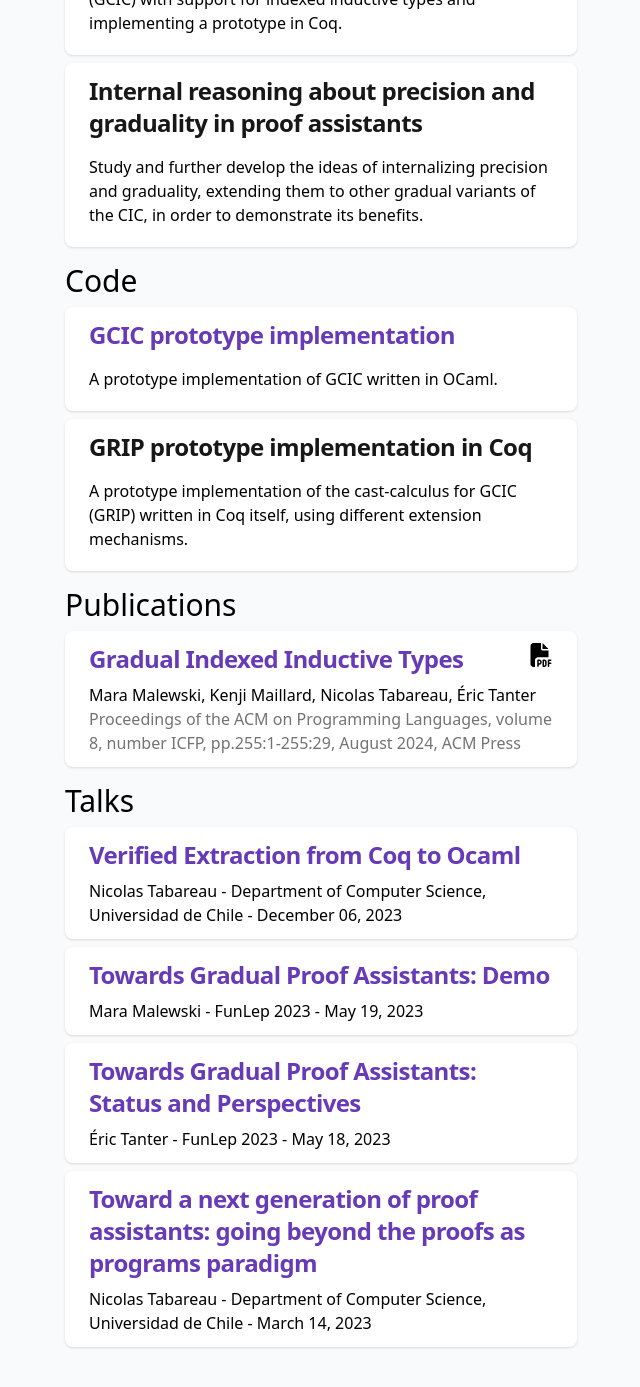
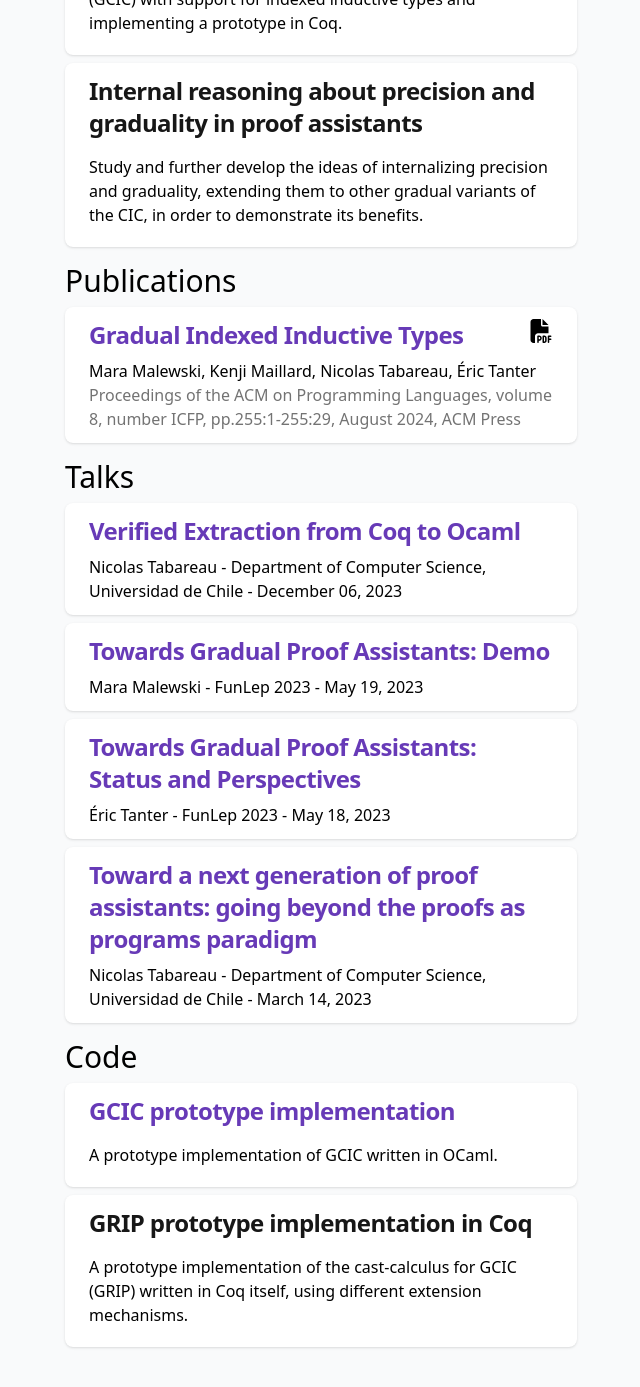
Before and after one commit to pleiad/grapa-website, a Jekyll site: the page built from activities.html, in a window 1280 px wide and 1400 px high, scrolled down 573 px. Shown: the top 1387 px of the window, without its empty margins (319-959 px from the left). Built offline with Jekyll 4.4.1, drawn with Linux system fonts in a browser that asks for light colours; nearby versions of some CDN libraries; some web fonts are replaced.

Commit message:
Move publication section to the top

```diff
--- a/activities.html
+++ b/activities.html
@@ -20,14 +20,6 @@ publication_limit: 100
           {% endif %}
       </section>
 
-      {% if code_size == 0 %}
-      {% else %}
-      <section class="mb-4">
-          <h2 class="mb-2">Code</h2>
-          {% include code-list.html %}
-      </section>
-      {% endif %}
-
       <section class="mb-4">
         <h2 class="mb-2">Publications</h2>
         {% if pub_size == 0 %}
@@ -45,6 +37,15 @@ publication_limit: 100
           {% include talk-list.html %}
           {% endif %}
       </section>
+
+      {% if code_size == 0 %}
+      {% else %}
+      <section class="mb-4">
+          <h2 class="mb-2">Code</h2>
+          {% include code-list.html %}
+      </section>
+      {% endif %}
+
     </section>
 
     <section>
```
